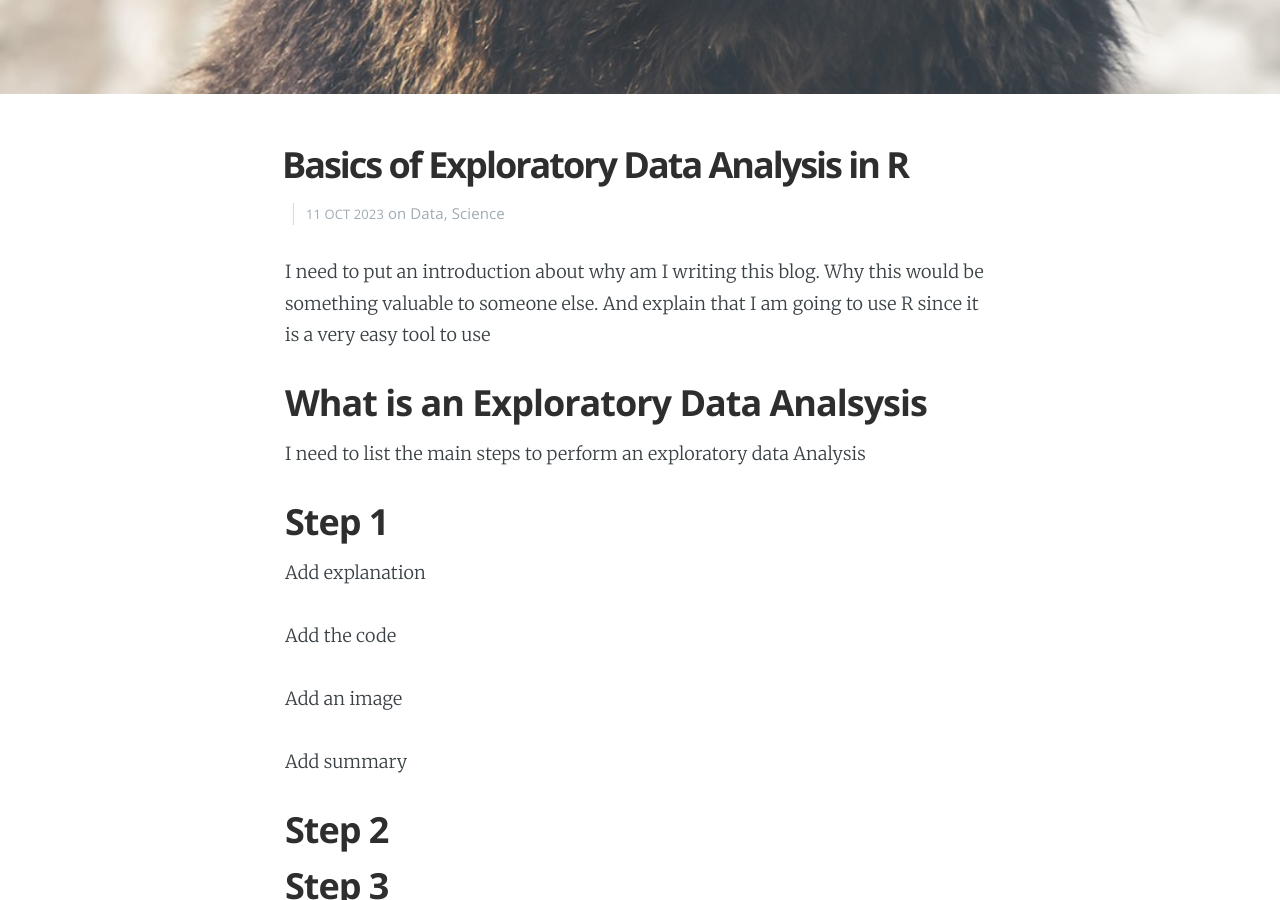
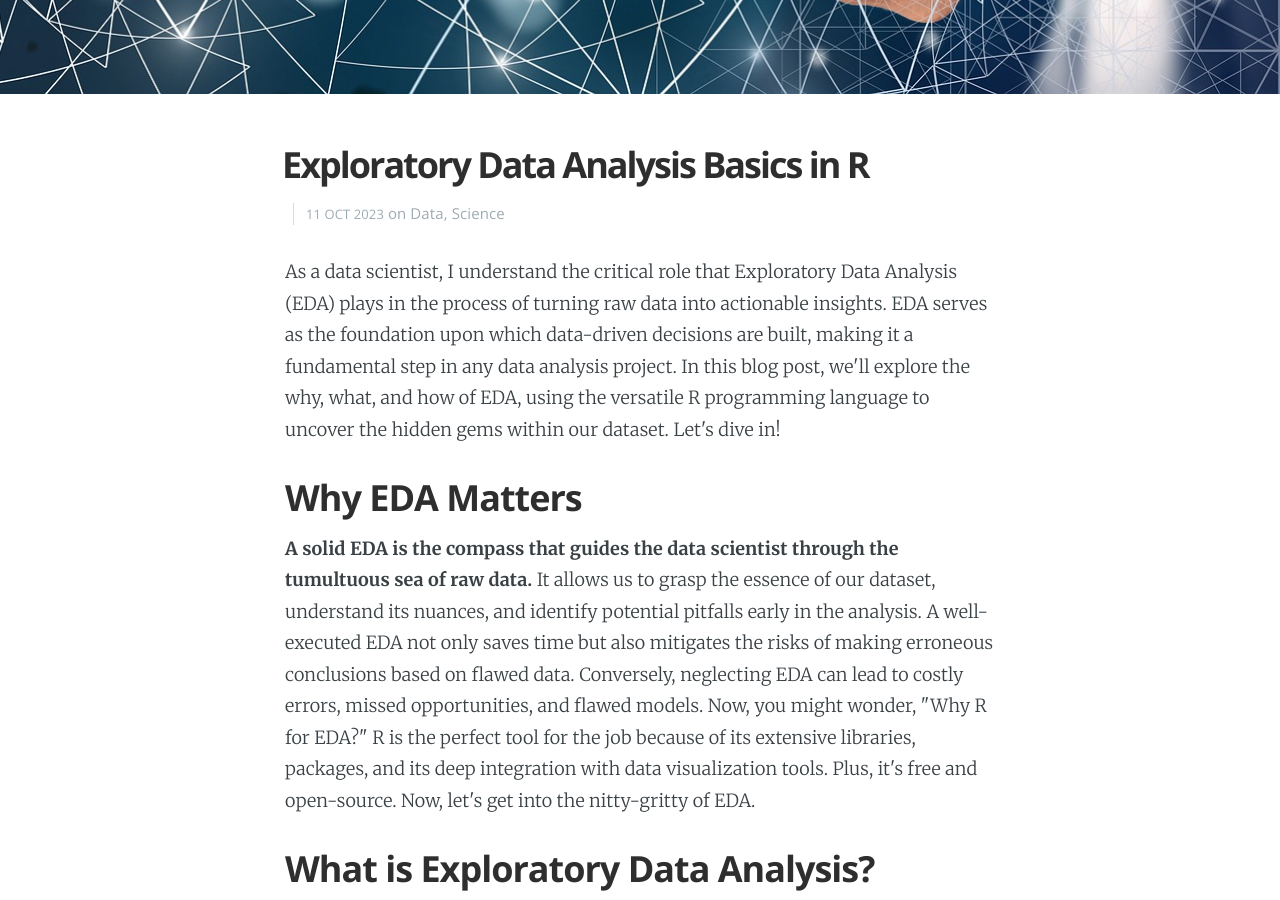
Before and after one commit to isaacaguilar97/my-blog, a Jekyll site: the page built from _posts/2023-09-01-EDA-basics.md, in a window 1280 px wide and 900 px high, scrolled down 491 px. Built offline with Jekyll 4.4.1, drawn with Linux system fonts in a browser that asks for light colours; nearby versions of some CDN libraries; some of the changed text lies outside the part shown.

Commit message:
Adding images and some text and code

```diff
--- a/_posts/2023-09-01-EDA-basics.md
+++ b/_posts/2023-09-01-EDA-basics.md
@@ -1,37 +1,60 @@
 ---
 layout: post
-cover: 'assets/images/cover3.jpg'
+cover: 'assets/images/digitization.jpg'
 navegation: True
-title:  Basics of Exploratory Data Analysis in R
+title:  Exploratory Data Analysis Basics in R
 date: 2023-10-11 15:18:00
 tags: Data Science
 subclass: 'post tag-test tag-content'
 logo: 'assets/images/ghost.png'
-author: Isaac Aguilar
-categories: Isaac Aguilar
+author: Isaac
+categories: Isaac
 ---
 
 <p></p>
 
-<p> I need to put an introduction about why am I writing this blog. Why this would be something valuable to someone else. And explain that I am going to use R since it is a very easy tool to use</p>
+<p>As a data scientist, I understand the critical role that Exploratory Data Analysis (EDA) plays in the process of turning raw data into actionable insights. EDA serves as the foundation upon which data-driven decisions are built, making it a fundamental step in any data analysis project. In this blog post, we'll explore the why, what, and how of EDA, using the versatile R programming language to uncover the hidden gems within our dataset. Let's dive in!</p>
 
-<h2 id="heading2">What is an Exploratory Data Analsysis</h2>
+<h2 id="heading2">Why EDA Matters</h2>
 
-<p>I need to list the main steps to perform an exploratory data Analysis</p>
+<p><b>A solid EDA is the compass that guides the data scientist through the tumultuous sea of raw data.</b> It allows us to grasp the essence of our dataset, understand its nuances, and identify potential pitfalls early in the analysis. A well-executed EDA not only saves time but also mitigates the risks of making erroneous conclusions based on flawed data. Conversely, neglecting EDA can lead to costly errors, missed opportunities, and flawed models.
+Now, you might wonder, "Why R for EDA?" R is the perfect tool for the job because of its extensive libraries, packages, and its deep integration with data visualization tools. Plus, it's free and open-source. Now, let's get into the nitty-gritty of EDA.
+</p>
 
-<p></p>
+<h2 id="heading2">What is Exploratory Data Analysis?</h2>
 
-<h2 id="heading2">Step 1</h2>
+<p>Exploratory Data Analysis is the process of examining a dataset to summarize its main characteristics, often employing graphical representations and statistical techniques. The main objectives are to understand the data's structure, detect anomalies, uncover patterns, and form hypotheses for further analysis.</p>
 
-<p>Add explanation</p>
+<h2 id="heading2">The EDA Process: A Quick Overview</h2>
 
-<p>Add the code</p>
+<h3 id="heading3">Step 1 – Observe your Dataset (High level overview)</h3>
 
-<p>Add an image</p>
+<p>Begin by loading your dataset into R and taking a preliminary look at its structure, dimensions, and the first few rows. This step gives you a bird's eye view of your data.</p>
 
-<p>Add summary</p>
+<pre>
+    {% raw %}
+    {% highlight r %}
+    # Load the dataset
+    data <- read.csv("bike share.csv")
 
+    # Display the first few rows
+    head(data)
+    {% endhighlight %}
+    {% endraw %}
+</pre>
 
-<h2 id="heading2">Step 2</h2>
+<p><img src="https://isaacaguilar97.github.io/my-blog/assets/images/head2.png" alt="Displaying Head Function" /></p>
+
+<pre>
+    {% raw %}
+    {% highlight r %}
+    # Other ways to overview you data:
+    glimpse(data) # Lists the variable type of each column
+    skim(bike) # Another view of summary
+    summary(bike) # Produces result summaries of the results of various model fitting functions.
+    {% endhighlight %}
+    {% endraw %}
+</pre>
+
 <h2 id="heading2">Step 3</h2>
 <h2 id="heading2">Step 4</h2>
```
Also changed, not shown: assets/images/corr_heatmap.png (added), assets/images/count.png (added), assets/images/digitization.jpg (added), assets/images/glimpse.png (added), assets/images/head2.png (added), assets/images/magnifier.jpg (added), assets/images/scatter_plot.png (added), assets/images/season.png (added), assets/images/temp.png (added).
